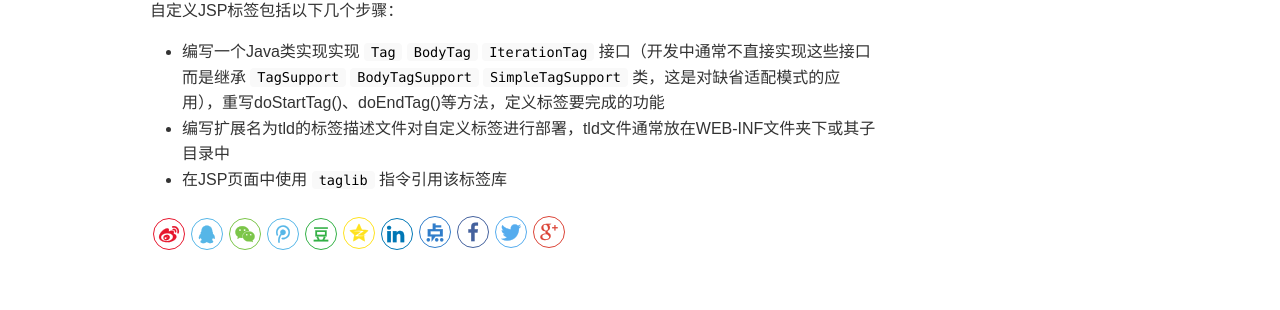
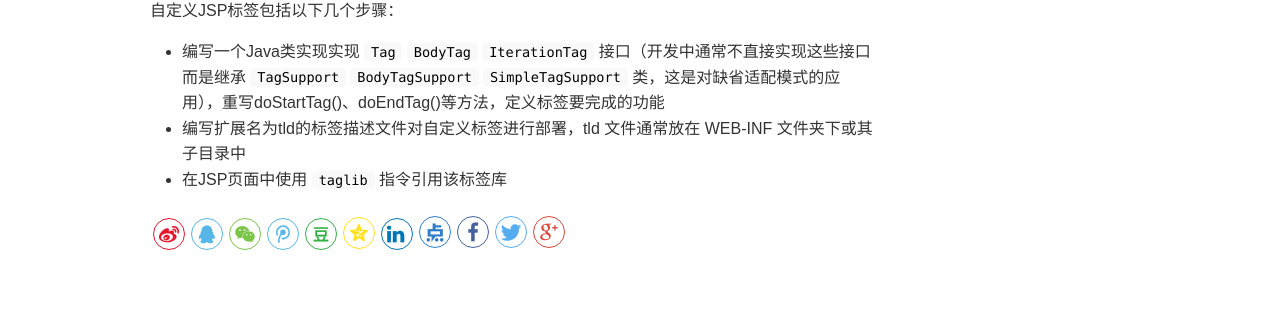
Before and after one commit to DoctorDeng/DoctorDeng.github.io, a Jekyll site: the page built from _posts/2016-09-12-java-面试.md, in a window 1280 px wide and 900 px high, scrolled down 11588 px. Shown: the part 488-798 px from the top of the window. Built offline with Jekyll 4.4.1, drawn with Linux system fonts in a browser that asks for light colours.

Commit message:
modify file

```diff
--- a/_posts/2016-09-12-java-面试.md
+++ b/_posts/2016-09-12-java-面试.md
@@ -479,5 +479,5 @@ ${sessionScope.loginUser.username}
 
 自定义JSP标签包括以下几个步骤：
 * 编写一个Java类实现实现 `Tag` `BodyTag` `IterationTag` 接口（开发中通常不直接实现这些接口而是继承 `TagSupport` `BodyTagSupport` `SimpleTagSupport` 类，这是对缺省适配模式的应用），重写doStartTag()、doEndTag()等方法，定义标签要完成的功能
-* 编写扩展名为tld的标签描述文件对自定义标签进行部署，tld文件通常放在WEB-INF文件夹下或其子目录中
+* 编写扩展名为tld的标签描述文件对自定义标签进行部署，tld 文件通常放在 WEB-INF 文件夹下或其子目录中
 * 在JSP页面中使用 `taglib` 指令引用该标签库
```
